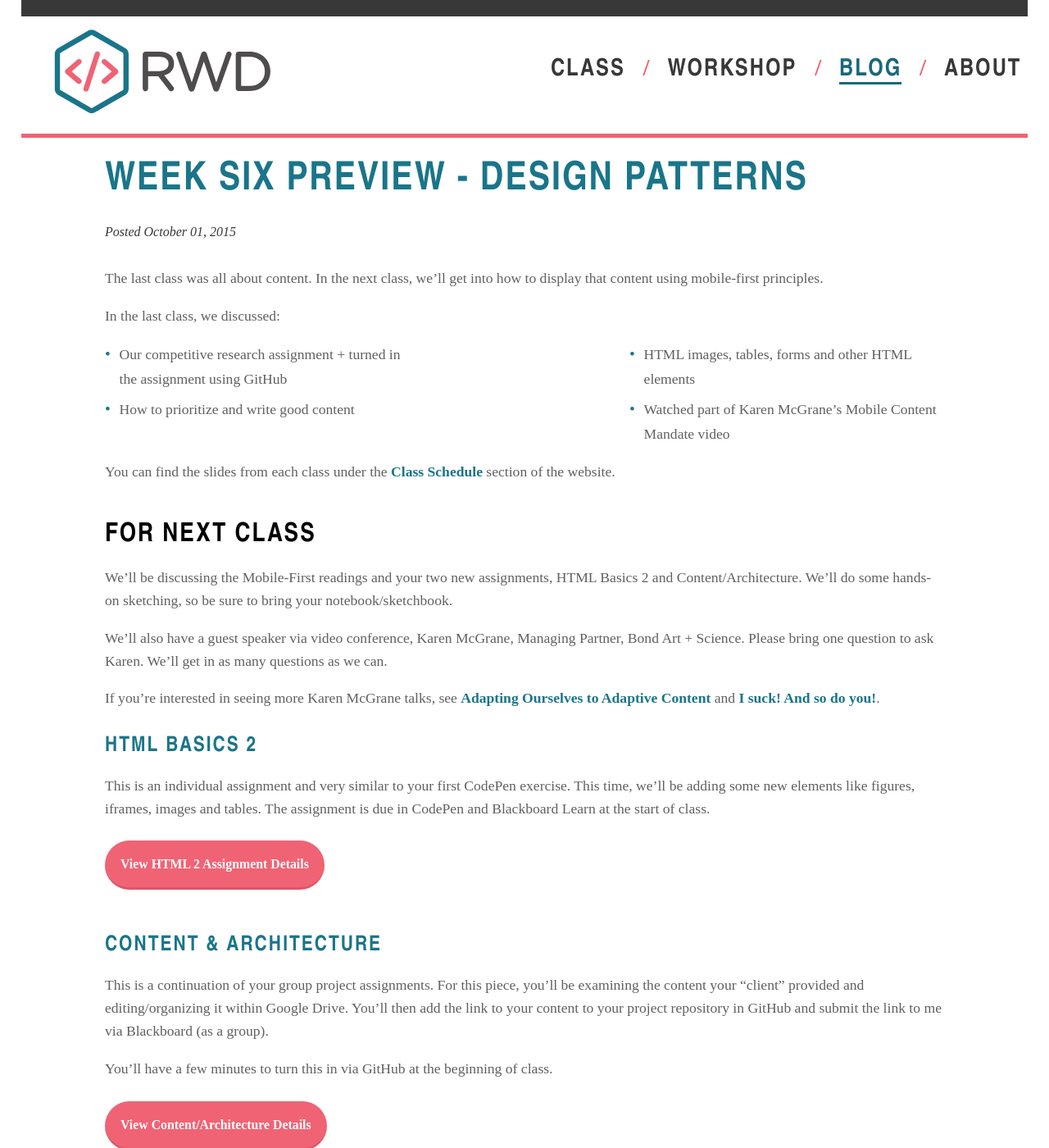
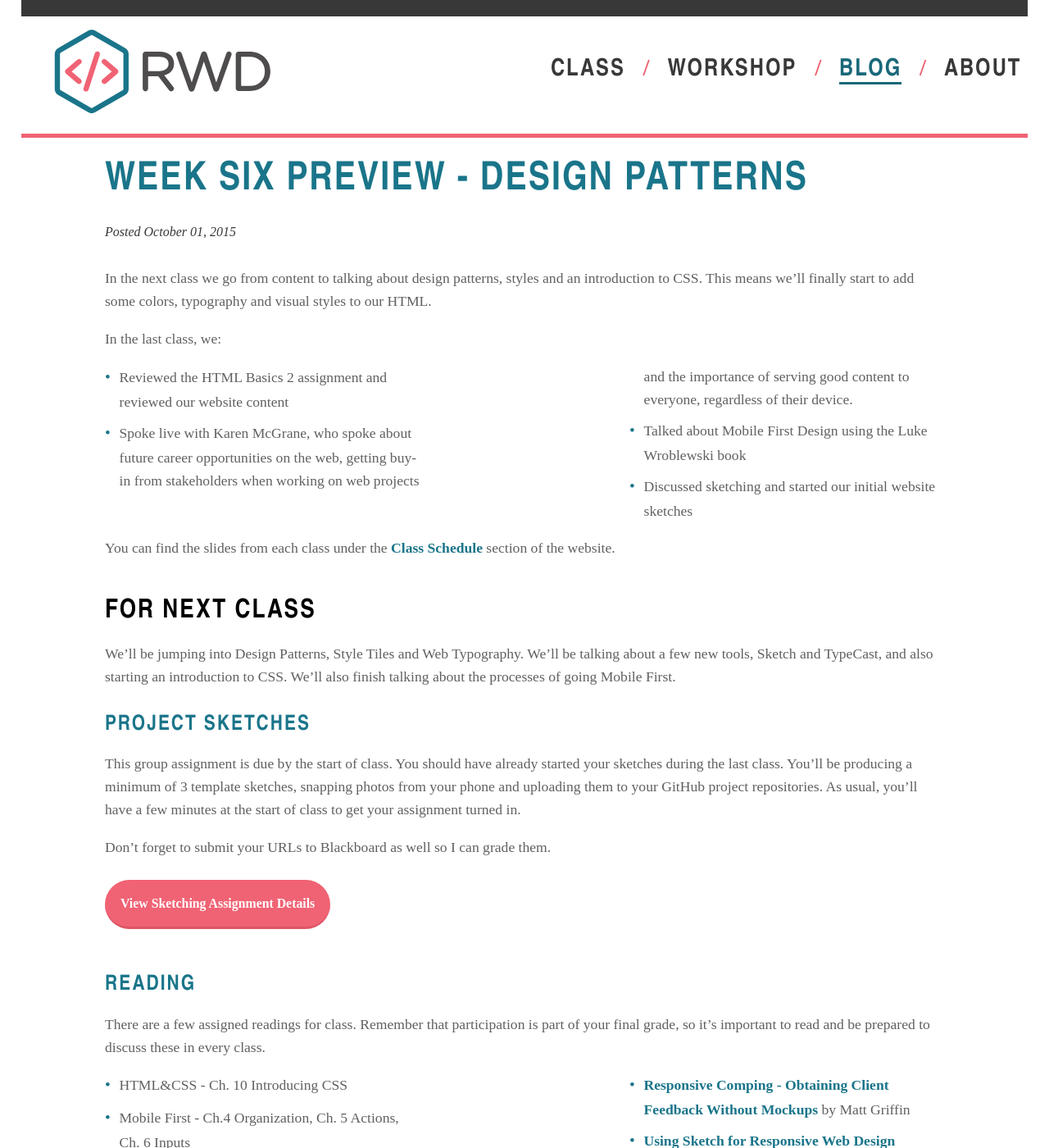
Before and after one commit to KentStateWeb/rwd, a Jekyll site: the page built from _posts/2015-10-01-week6-preview.md, in a window 1280 px wide and 1400 px high. Shown: the whole window at 82% size. Built offline with Jekyll 4.4.1, drawn with Linux system fonts in a browser that asks for light colours; some of the changed text lies outside the part shown.

Commit message:
Added week 6

```diff
--- a/_posts/2015-10-01-week6-preview.md
+++ b/_posts/2015-10-01-week6-preview.md
@@ -4,54 +4,48 @@ title: Week Six Preview - Design Patterns
 category: blog
 ---
 
-The last class was all about content.  In the next class, we'll get into how to display that content using mobile-first principles.
+In the next class we go from content to talking about design patterns, styles and an introduction to CSS.  This means we'll finally start to add some colors, typography and visual styles to our HTML.
 
-In the last class, we discussed:
+In the last class, we:
 
-* Our competitive research assignment + turned in the assignment using GitHub
-* How to prioritize and write good content
-* HTML images, tables, forms and other HTML elements
-* Watched part of Karen McGrane's Mobile Content Mandate video
+* Reviewed the HTML Basics 2 assignment and reviewed our website content
+* Spoke live with Karen McGrane, who spoke about future career opportunities on the web, getting buy-in from stakeholders when working on web projects and the importance of serving good content to everyone, regardless of their device.
+* Talked about Mobile First Design using the Luke Wroblewski book
+* Discussed sketching and started our initial website sketches
 
 You can find the slides from each class under the [Class Schedule](http://rwdkent.com/class/schedule/) section of the website.
 
 ## For Next Class
 
-We'll be discussing the Mobile-First readings and your two new assignments, HTML Basics 2 and Content/Architecture.  We'll do some hands-on sketching, so be sure to bring your notebook/sketchbook.
+We'll be jumping into Design Patterns, Style Tiles and Web Typography.  We'll be talking about a few new tools, Sketch and TypeCast, and also starting an introduction to CSS.  We'll also finish talking about the processes of going Mobile First.
 
-We'll also have a guest speaker via video conference, Karen McGrane, Managing Partner, Bond Art + Science.  Please bring one question to ask Karen.  We'll get in as many questions as we can.
+### Project Sketches
 
-If you're interested in seeing more Karen McGrane talks, see [Adapting Ourselves to Adaptive Content](https://vimeo.com/56705945) and [I suck! And so do you!](http://2013.dareconf.com/videos/mcgrane).
+This group assignment is due by the start of class.  You should have already started your sketches during the last class.  You'll be producing a minimum of 3 template sketches, snapping photos from your phone and uploading them to your GitHub project repositories.  As usual, you'll have a few minutes at the start of class to get your assignment turned in.
 
+Don't forget to submit your URLs to Blackboard as well so I can grade them.
 
-### HTML Basics 2
-
-This is an individual assignment and very similar to your first CodePen exercise.  This time, we'll be adding some new elements like figures, iframes, images and tables.  The assignment is due in CodePen and Blackboard Learn at the start of class.
-
-<a href="http://rwdkent.com/class/assignments/html2/" class="button small">View HTML 2 Assignment Details</a>
-
-### Content & Architecture
-
-This is a continuation of your group project assignments.  For this piece, you'll be examining the content your "client" provided and editing/organizing it within Google Drive.  You'll then add the link to your content to your project repository in GitHub and submit the link to me via Blackboard (as a group).
-
-You'll have a few minutes to turn this in via GitHub at the beginning of class.
-
-<a href="/class/assignments/content/" class="button small">View Content/Architecture Details</a>
+<a href="http://rwdkent.com/class/assignments/sketching/" class="button small">View Sketching Assignment Details</a>
 
 
 ### Reading
 
-There are two assigned readings for class.
+There are a few assigned readings for class.  Remember that participation is part of your final grade, so it's important to read and be prepared to discuss these in every class.
 
-* [Sketching - the Visual Thinking Power Tool by Mike Rohde](http://alistapart.com/article/sketching-the-visual-thinking-power-tool)
-* Mobile First book - Ch. 1 Growth, Ch. 2 Constraints, Ch. 3 Capabilities
+* HTML&CSS - Ch. 10 Introducing CSS
+* Mobile First - Ch.4 Organization, Ch. 5 Actions, Ch. 6 Inputs
+* [Style Tiles and How They Work](http://alistapart.com/article/style-tiles-and-how-they-work) by Samantha Warren
+* [Responsive Comping - Obtaining Client Feedback Without Mockups](http://alistapart.com/article/responsive-comping-obtaining-signoff-with-mockups) by Matt Griffin
+* [Using Sketch for Responsive Web Design](http://www.smashingmagazine.com/2015/04/using-sketch-for-responsive-web-design-case-study/)
 
 
 ## Upcoming Assignments
 
-We'll be starting some sketching for our projects, using mobile-first principles in class.  The [Sketching](/class/assignments/sketching/) assignment will be due for the next class.
+During the next class I'll assign your first CSS exercise in CodePen.  You'll be working on the Media Ethics site that you developed in a previous assignment.  If this is the first time you've written CSS, you'll really enjoy it.
+
+By the way, CodePen just launched their site-wide redesign, so you'll notice a lot of changes the next time you log on!
 
 
 ## News and Announcements
 
-Get out of your comfort zone!  If you don't normally write well, volunteer to do more writing for your group projects.  If you're still uncomfortable in HTML, write the code while your partner watches and helps you out.  This class is your chance to learn some new skills without the pressure of a real client or boss.
+I'll be asking you all to complete an online, mid-semester survey soon for this course.  This will help the College and I plan for future semesters.  Start thinking about any feedback you have now and I'll be in touch.
```
Also changed, not shown: 3 other files.
